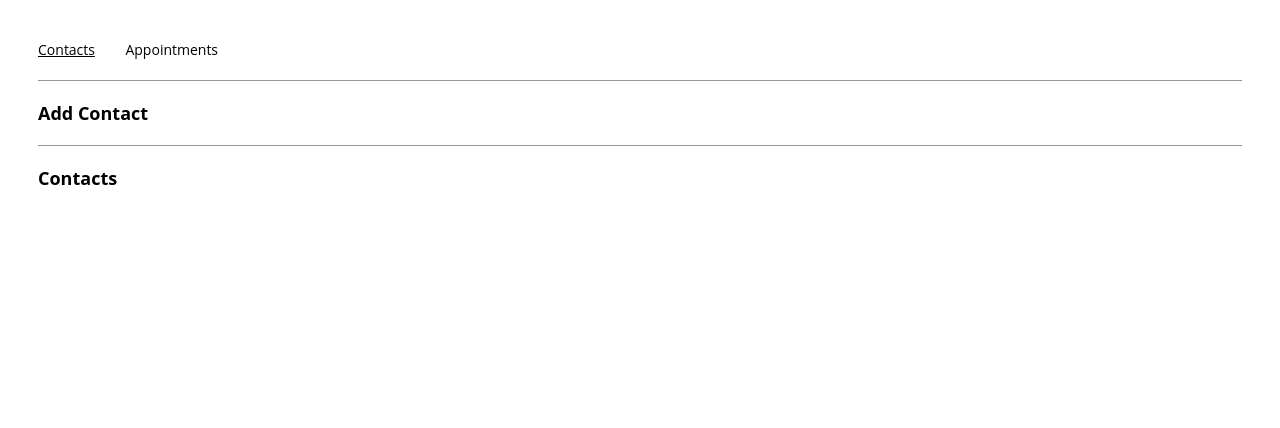
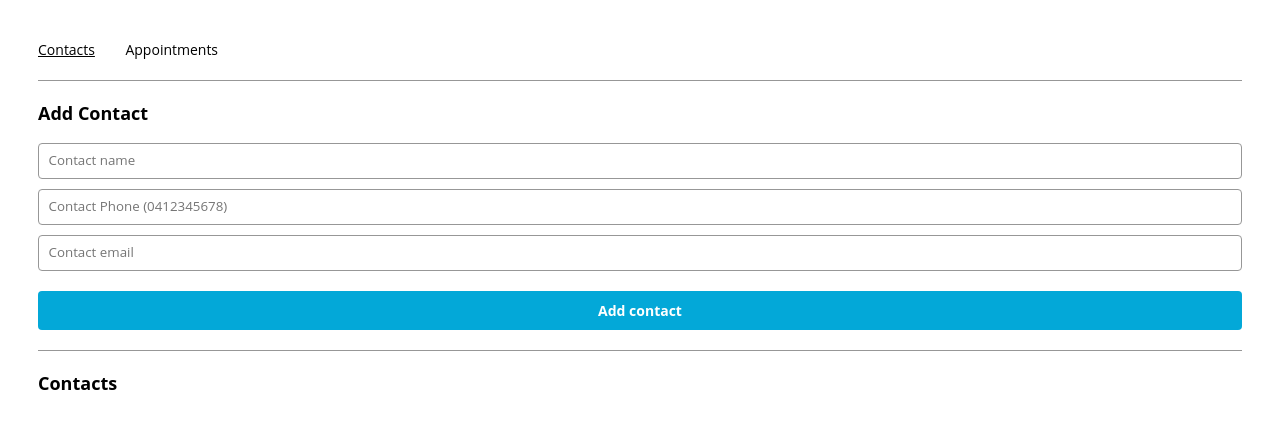
Before and after one commit to christopher-1989/appointment-planner-react-state-project, a React (Create React App) app: page /contacts in a window 1280 px wide. Shown: the top 428 px of the page. Built offline with nearby package versions, Linux system fonts and the light colour scheme.

Commit message:
Tiles appearing during render. useEffect not functioning properly. Fix bug that adding a new name changes old name stored in state.

```diff
--- a/src/components/contactForm/ContactForm.js
+++ b/src/components/contactForm/ContactForm.js
@@ -10,6 +10,35 @@ export const ContactForm = ({
   handleSubmit
 }) => {
   return (
-    ContactForm
+    <form onSubmit={handleSubmit}>
+      <input
+      className="formName"
+      type="text"
+      value={name}
+      onChange={(e) => setName(e.target.value)}
+      required
+      placeholder="Contact name"
+      />
+      <input
+      className="formPhone"
+      type="text"
+      value={phone}
+      onChange={(e) => setPhone(e.target.value)}
+      required
+      pattern="[0-9]{10}"
+      placeholder="Contact Phone (0412345678)"
+      />
+      <input
+      className="formEmail"
+      type="text"
+      value={email}
+      onChange={(e) => setEmail(e.target.value)}
+      required
+      placeholder="Contact email"
+      pattern=".+@gmail.com"
+      />
+      <input type="submit" value="Add contact"></input>
+
+    </form>
   );
 };
--- a/src/components/tile/Tile.js
+++ b/src/components/tile/Tile.js
@@ -1,9 +1,13 @@
 import React from "react";
 
-export const Tile = () => {
+export const Tile = ({ object }) => {
   return (
     <div className="tile-container">
-
+      {Object.values(object).map((value, index) => (
+        <p key={index}>
+          {value}
+        </p>
+      ))}
     </div>
   );
 };
--- a/src/components/tileList/TileList.js
+++ b/src/components/tileList/TileList.js
@@ -1,10 +1,16 @@
 import React from "react";
 import { Tile } from '../tile/Tile';
 
-export const TileList = () => {
+export const TileList = ({ objects }) => {
+
   return (
     <div>
-      <Tile />
+      {objects.map((object, index) =>
+        (<Tile
+        key={index}
+        object={object}
+        />
+      ))}
     </div>
   );
 };
--- a/src/containers/contactsPage/ContactsPage.js
+++ b/src/containers/contactsPage/ContactsPage.js
@@ -1,5 +1,6 @@
 import React, { useState, useEffect } from "react";
 import { ContactForm } from "../../components/contactForm/ContactForm";
+import { TileList } from "../../components/tileList/TileList";
 
 export const ContactsPage = ({contacts, addContact}) => {
   /*
@@ -10,10 +11,6 @@ export const ContactsPage = ({contacts, addContact}) => {
   const [phone, setPhone] = useState("");
   const [email, setEmail] = useState("");
   const [duplicate, setDuplicate] = useState("");
-
-
-  console.log(contacts);
-
 
   const handleSubmit = (e) => {
     e.preventDefault();
@@ -26,6 +23,7 @@ export const ContactsPage = ({contacts, addContact}) => {
       setName("");
       setPhone("");
       setEmail("");
+      console.log(contacts)
     }
   };
 
@@ -52,20 +50,26 @@ export const ContactsPage = ({contacts, addContact}) => {
   return (
     <div>
       <section>
-        <h2>Add Contact</h2>
+        <h2>
+          Add Contact
+          {duplicate ? " - Name already exists" : ""}
+        </h2>
         <ContactForm
           name={name}
+          setName={setName}
           phone={phone}
+          setPhone={setPhone}
           email={email}
-          setName={setName}
-          setPhone={setPhone}
           setEmail={setEmail}
-          onSubmit={handleSubmit}
+          handleSubmit={handleSubmit}
         />
       </section>
       <hr />
       <section>
         <h2>Contacts</h2>
+        <TileList
+        objects={contacts}
+        />
       </section>
     </div>
   );
```
